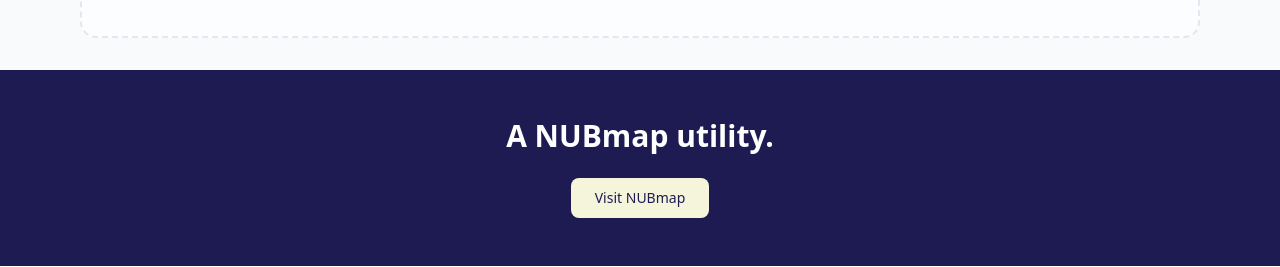
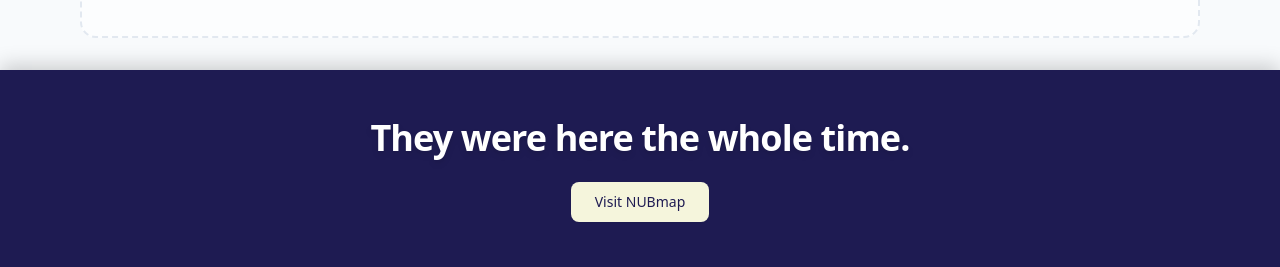
Before and after one commit to SaimHasanD/Routine_Parser, a React (Vite) app in the folder frontend/: page / in a window 1280 px wide. Shown: the part 649-916 px from the top of the page. Built offline with nearby package versions, Linux system fonts and the light colour scheme; no server answers.

Commit message:
Remove utility text from footer and add empty state for exam schedule

```diff
--- a/frontend/src/App.jsx
+++ b/frontend/src/App.jsx
@@ -56,10 +56,12 @@
         {currentRoute === '/admin' ? <UploadScreen /> : <DashboardScreen />}
       </main>
 
-      {/* Footer */}
-      <footer className="bg-[#1e1b52] py-12 mt-auto w-full">
-        <div className="container mx-auto px-4 max-w-6xl flex flex-col items-center justify-center text-center">
-          <h2 className="text-white text-2xl md:text-3xl font-bold mb-6">A NUBmap utility.</h2>
+      {/* ── Footer Redesign ─────────────────────────────────────────────────── */}
+      <footer className="bg-[#1e1b52] w-full py-12 px-6 flex flex-col items-center justify-center mt-auto shadow-[0_-4px_20px_rgba(0,0,0,0.2)] z-10 relative">
+        <div className="max-w-4xl mx-auto flex flex-col items-center gap-6">
+          <h2 className="text-white text-3xl sm:text-4xl font-extrabold tracking-tight text-center drop-shadow-md">
+            They were here the whole time.
+          </h2>
           <a
             href="https://nubmap.com"
             target="_blank"
--- a/frontend/src/screens/ExamSchedule.jsx
+++ b/frontend/src/screens/ExamSchedule.jsx
@@ -207,7 +207,7 @@
               onChange={(e) => setSelectedSem(e.target.value)}
               className="w-full bg-slate-50 border border-slate-200 px-4 py-3 rounded-xl text-slate-800 font-medium cursor-pointer hover:border-slate-300 focus:outline-none focus:ring-2 focus:ring-violet-400 transition-colors"
             >
-              <option value="">All Semesters</option>
+              <option value="" disabled>Select a semester...</option>
               {semesters.map((s) => (
                 <option key={s} value={s}>
                   Semester {s}
@@ -224,7 +224,6 @@
               </label>
               <button
                 onClick={async () => {
-                  // Extract actual filename and extension from the Supabase URL
                   const urlParts = data.image_url.split('/');
                   const filename = urlParts[urlParts.length - 1].split('?')[0] || 'exam_schedule_image.jpg';
 
@@ -235,11 +234,10 @@
                     const url = URL.createObjectURL(blob);
                     const a = document.createElement('a');
                     a.href = url;
-                    a.download = filename; // Use the dynamic filename (e.g., .png or .webp)
+                    a.download = filename;
                     a.click();
                     URL.revokeObjectURL(url);
                   } catch (error) {
-                    // Fallback if fetch fails (e.g. CORS block on storage bucket)
                     console.error("Fetch failed, falling back to direct open:", error);
                     window.open(data.image_url, '_blank');
                   }
@@ -257,6 +255,14 @@
         </div>
       </div>
 
+      {!selectedSem ? (
+        <div className="text-center py-20 border-2 border-dashed border-slate-200 rounded-2xl bg-white/50">
+          <p className="text-slate-400 text-sm font-medium">
+            Select a semester above to load your exam schedule.
+          </p>
+        </div>
+      ) : (
+        <>
           {/* ── Download Toolbar ─────────────────────────────────────────────── */}
           <div className="flex flex-wrap items-center justify-between gap-4 bg-white p-4 rounded-2xl border border-slate-200 shadow-sm">
             <div className="flex items-center gap-2">
@@ -401,6 +407,8 @@
         Showing {visibleRows.length} of {scheduleArray.length} exam slots
         {selectedSem ? ` · Semester ${selectedSem}` : ''}
       </p>
+      </>
+      )}
     </div>
   );
 }
```
Lines whose indentation alone changed are shown as unchanged.
